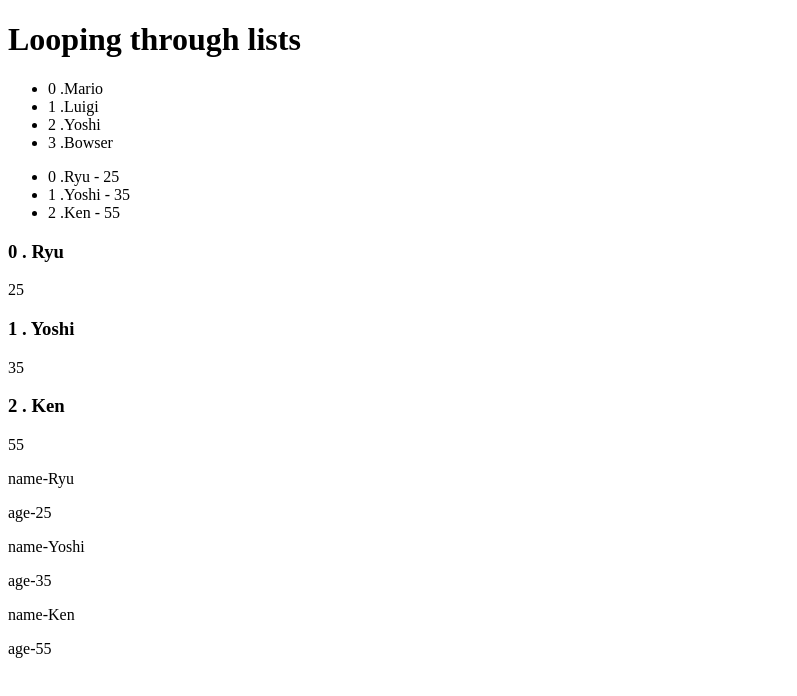
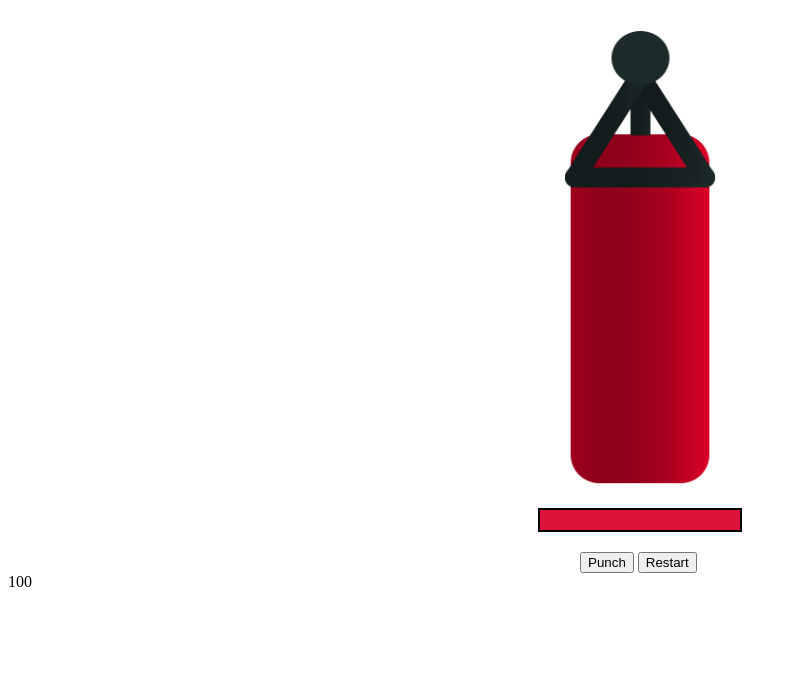
Before and after one commit to yaayaya/vue_Note, a plain HTML site: page index.html in a window 1280 px wide. Shown: the whole page, without its empty margins (0-797 px from the left). Drawn offline with nearby package versions, Linux system fonts and the light colour scheme.

Commit message:
L13 動態CSS小遊戲

```diff
--- a/app.js
+++ b/app.js
@@ -1,22 +1,22 @@
 new Vue({
     el: '#vue-app',
     data: {
-        characters: ['Mario', 'Luigi', 'Yoshi', 'Bowser'],
-        ninjas: [{
-                name: 'Ryu',
-                age: 25
-            },
-            {
-                name: 'Yoshi',
-                age: 35
-            },
-            {
-                name: 'Ken',
-                age: 55
-            }
-        ]
+        health: 100,
+        ended: false
     },
     methods: {
+        punch() {
+            this.health -= 10;
+            if (this.health <= 0) {
+                this.ended = true;
+            }
+        },
+        restart() {
+            this.health = 100;
+            this.ended = false;
+        }
+
+
 
     },
     computed: {
--- a/index.html
+++ b/index.html
@@ -13,26 +13,23 @@
 
 <body>
     <div id="vue-app">
-        <h1>Looping through lists</h1>
-        <ul>
-            <li v-for="(character, index) in characters">{{index}} .{{character}}</li>
-        </ul>
-        <ul>
-            <li v-for="(ninja ,index) in ninjas">{{index}} .{{ninja.name}} - {{ninja.age}}</li>
-        </ul>
-        <!-- 使用template 在html乾淨  無外框標記 -->
-        <template v-for="(ninja ,index) in ninjas">
-            <h3>{{index}} . {{ninja.name}}</h3>
-            <p>{{ninja.age}}</p>
-        </template>
-        <template v-for="ninja in ninjas">
-            <div v-for="(val,key) in ninja">
-                <p>{{key}}-{{val}}</p>
+        <!-- bag image -->
+        <div id="bag" :class="{ burst:ended}"></div>
+        <!-- bag health -->
+        <div id="bag-health">
+            <!-- 動態綁定css style -->
+            <div :style="{ width:health + '%'}"></div>
 
-            </div>
-        </template>
+        </div>
+        <!-- game controls -->
+        <div id="controls">
+            <button @click="punch" v-show="!ended">Punch</button>
+            <button @click="restart">Restart</button>
+        </div>
+        {{health}}
+    </div>
 
-    </div>
+
     <script src=" app.js"></script>
 </body>
 
--- a/style.css
+++ b/style.css
@@ -1,16 +1,28 @@
-span {
-    background: red;
-    display: inline-block;
-    padding: 10px;
-    color: #fff;
-    margin: 10px 0;
+#bag {
+    widows: 200px;
+    height: 500px;
+    margin: 0 auto;
+    background: url(/Image/bag.png) center no-repeat;
+    background-size: 15%
 }
 
-.available span {
-    background: green;
+#bag.burst {
+    background: url(/Image/bag-burst.png) center no-repeat;
+    background-size: 15%
 }
 
-.nearby span:after {
-    content: "nearby";
-    margin-left: 10px
+#bag-health {
+    width: 200px;
+    border: 2px solid #000;
+    margin: 0 auto 20px auto;
 }
+
+#bag-health div {
+    height: 20px;
+    background: crimson;
+}
+
+#controls {
+    width: 120px;
+    margin: 0 auto;
+}
```
Also changed, not shown: Image/bag-burst.png (added), Image/bag.png (added).
